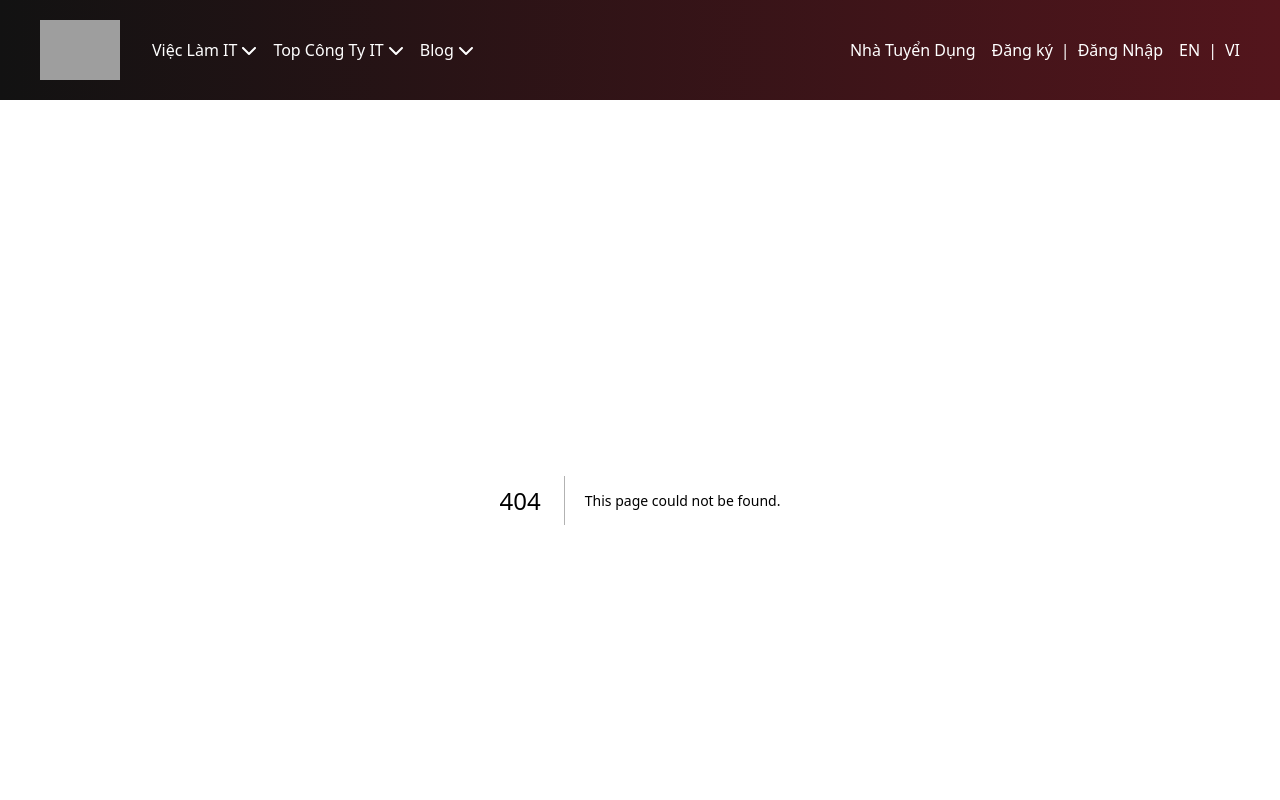
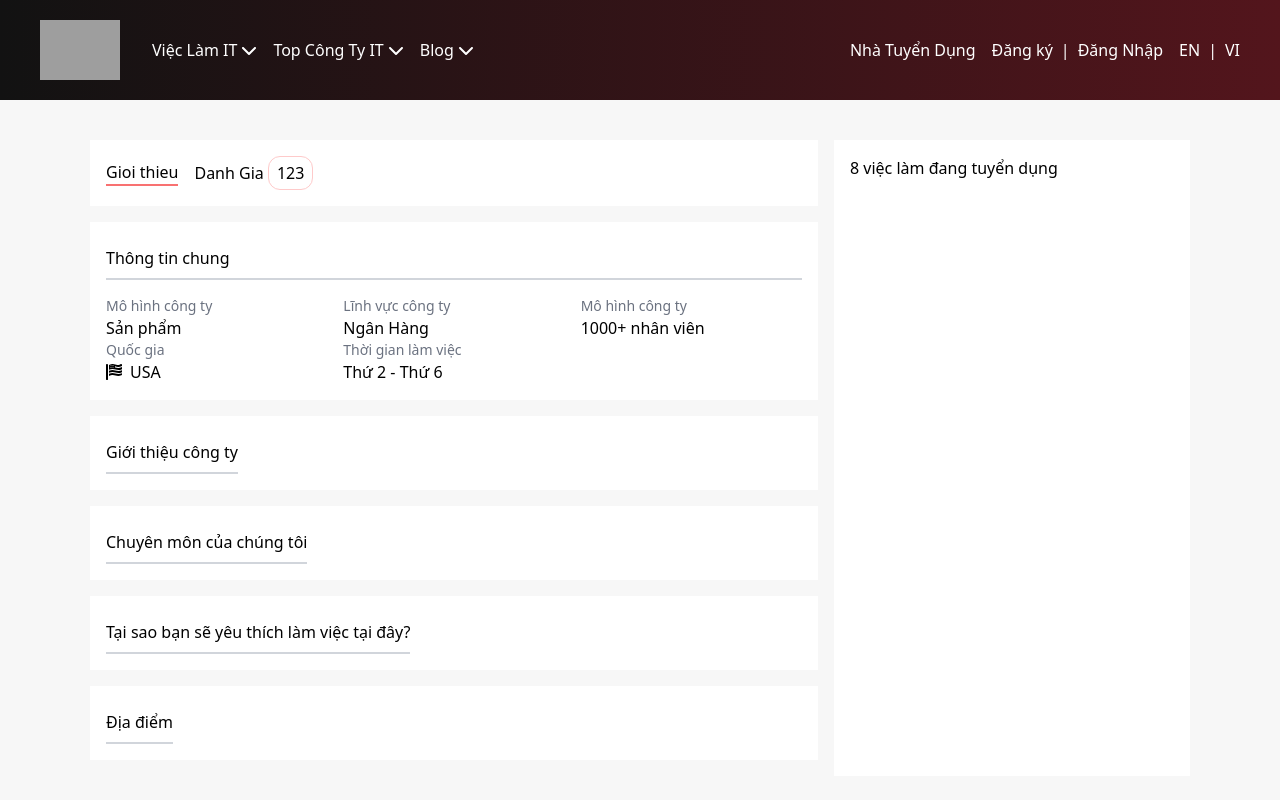
Before and after one commit to NguyenVanPhi92/ITViec-clone, a Next.js app: page /company in a window 1280 px wide. Before the commit this address had no page. Shown: the top 800 px of the page. Built offline with nearby package versions, Linux system fonts and the light colour scheme; grey boxes are pictures that could not be loaded.

Commit message:
inital page company 50%

```diff
--- /dev/null
+++ b/src/app/company/page.tsx
@@ -0,0 +1,78 @@
+import React from 'react'
+import { FaFlagUsa } from 'react-icons/fa'
+
+export default function Company() {
+  return (
+    <div className='py-10 px-[90px] bg-[#F7F7F7]'>
+      <main className='grid grid-cols-12 gap-x-4'>
+        <div className='left col-span-8'>
+          {/* Tab Navigation */}
+          <div className='navigation mb-4 bg-white p-4 flex items-center gap-x-4'>
+            <p className='border-b-2 border-red-400'>Gioi thieu</p>
+            <p>
+              Danh Gia <span className='px-2 py-1 border border-red-200 rounded-xl'>123</span>
+            </p>
+          </div>
+
+          {/* Info Company */}
+          <div className='info mb-4 bg-white p-4'>
+            <h3 className='py-2 border-b-2 border-gray-300'>Thông tin chung</h3>
+
+            <div className='info-company grid grid-cols-3 gap-x-4 mt-4'>
+              <div className='col'>
+                <div className='item'>
+                  <p className='text-sm text-gray-500'>Mô hình công ty</p>
+                  <p>Sản phẩm</p>
+                </div>
+                <div className='item'>
+                  <p className='text-sm text-gray-500'>Quốc gia</p>
+                  <p className='flex items-center gap-x-2'>
+                    <FaFlagUsa />
+                    <span>USA</span>
+                  </p>
+                </div>
+              </div>
+              <div className='col'>
+                <div className='item'>
+                  <p className='text-sm text-gray-500'>Lĩnh vực công ty</p>
+                  <p>Ngân Hàng</p>
+                </div>
+                <div className='item'>
+                  <p className='text-sm text-gray-500'>Thời gian làm việc</p>
+                  <p className=''>Thứ 2 - Thứ 6</p>
+                </div>
+              </div>
+              <div className='col'>
+                <div className='item'>
+                  <p className='text-sm text-gray-500'>Mô hình công ty</p>
+                  <p>1000+ nhân viên</p>
+                </div>
+              </div>
+            </div>
+          </div>
+
+          {/* About Company */}
+          <div className='navigation mb-4 bg-white p-4 flex items-center gap-x-4'>
+            <h3 className='py-2 border-b-2 border-gray-300'>Giới thiệu công ty</h3>
+          </div>
+
+          {/* Skills Company */}
+          <div className='navigation mb-4 bg-white p-4 flex items-center gap-x-4'>
+            <h3 className='py-2 border-b-2 border-gray-300'>Chuyên môn của chúng tôi</h3>
+          </div>
+          {/* Why Schose Company */}
+          <div className='navigation mb-4 bg-white p-4 flex items-center gap-x-4'>
+            <h3 className='py-2 border-b-2 border-gray-300'>Tại sao bạn sẽ yêu thích làm việc tại đây?</h3>
+          </div>
+          {/* Address Company */}
+          <div className='navigation mb-4 bg-white p-4 flex items-center gap-x-4'>
+            <h3 className='py-2 border-b-2 border-gray-300'>Địa điểm</h3>
+          </div>
+        </div>
+        <div className='right col-span-4 p-4 bg-white'>
+          <h3>8 việc làm đang tuyển dụng</h3>
+        </div>
+      </main>
+    </div>
+  )
+}
--- a/src/app/page.tsx
+++ b/src/app/page.tsx
@@ -302,7 +302,7 @@ export default function Home() {
 
         <div className='card-list grid grid-cols-3 gap-3 justify-center '>
           {Array.from({ length: 6 }, (_, i) => (
-            <Fragment key={i}>
+            <Link href='/company' key={i} legacyBehavior>
               <div className='card relative flex flex-col gap-y-4 justify-between items-center border border-gray-300 rounded-xl'>
                 <div className='card-top p-8 flex flex-col items-center gap-y-4'>
                   <div className='card-top__img border border-gray-300 rounded-2xl shadow-2xl bg-white w-max px-10 mx-auto'>
@@ -579,7 +579,7 @@ export default function Home() {
                   </svg>
                 </div>
               </div>
-            </Fragment>
+            </Link>
           ))}
         </div>
       </main>
@@ -590,7 +590,7 @@ export default function Home() {
         <div className='card-list grid grid-cols-4 gap-3'>
           {Array.from({ length: 8 }, (_, i) => (
             <Link href='/job' key={i} legacyBehavior>
-              <a className={`card block relative border ${i < 3 ? 'border-red-200 bg-[#FFF4E9]' : ''} p-4 rounded-xl`}>
+              <div className={`card relative border ${i < 3 ? 'border-red-200 bg-[#FFF4E9]' : ''} p-4 rounded-xl`}>
                 <div className='card-head'>
                   <span>Đăng {i} giờ trước</span>
                 </div>
@@ -626,7 +626,7 @@ export default function Home() {
                     <p className='bg-slate-50 border rounded-full w-max p-2 text-sm'>Typescript</p>
                   </div>
                 </div>
-              </a>
+              </div>
             </Link>
           ))}
         </div>
```
Also changed, not shown: documents/task.md (+4 -0 lines).
